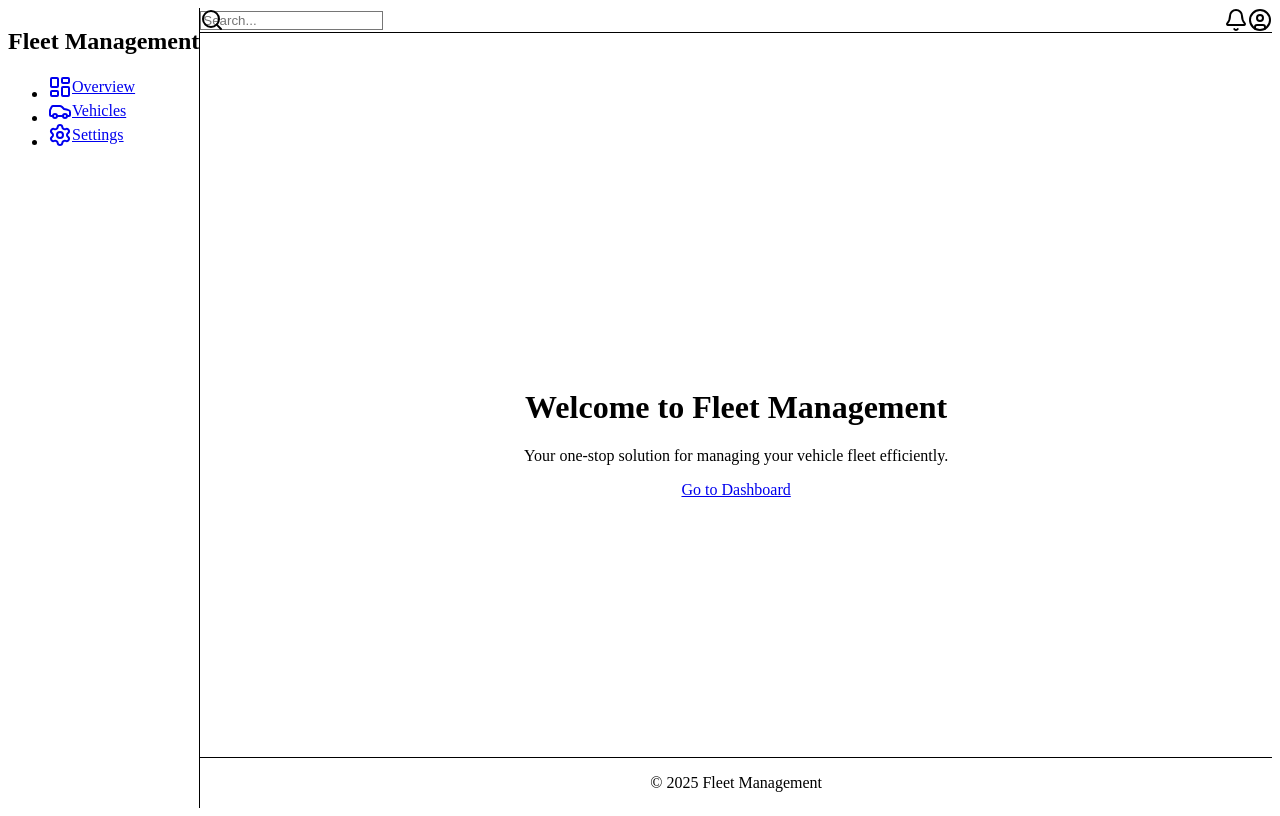
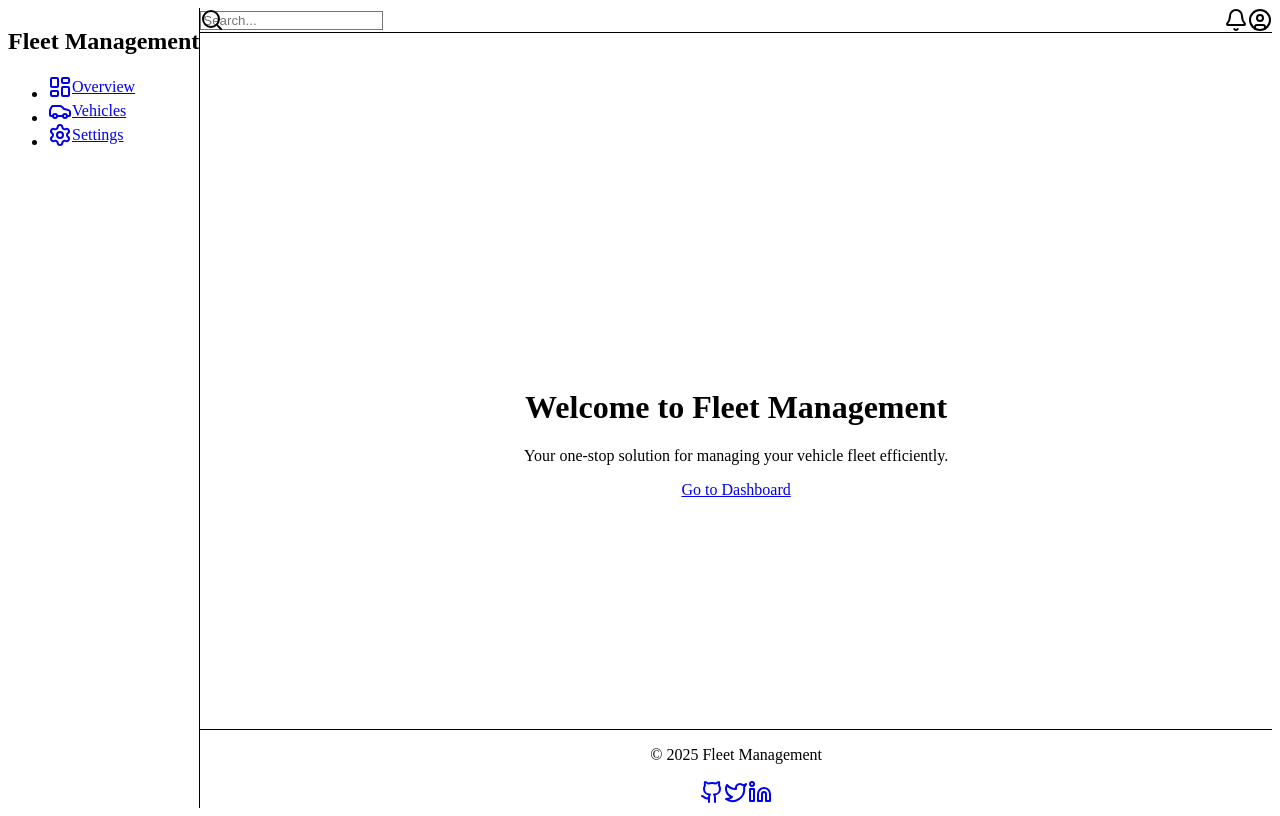
Before and after one commit to choucheniheb/fleet-management-front-end, a Next.js app: page / in a window 1280 px wide. Built offline with nearby package versions, Linux system fonts and the light colour scheme.

Commit message:
feat: improve Footer UI
- Add icons to the Footer component.

Co-authored-by: openhands <openhands@all-hands.dev>

```diff
--- a/src/components/Footer.tsx
+++ b/src/components/Footer.tsx
@@ -1,8 +1,15 @@
+
+import { Github, Twitter, Linkedin } from 'lucide-react';
 
 const Footer = () => {
   return (
     <div className="text-center p-5 bg-white border-t border-gray-200">
-      <p className="text-gray-500">© 2025 Fleet Management</p>
+      <p className="text-gray-500 mb-4">© 2025 Fleet Management</p>
+      <div className="flex justify-center space-x-4">
+        <a href="#" className="text-gray-500 hover:text-blue-500"><Github /></a>
+        <a href="#" className="text-gray-500 hover:text-blue-500"><Twitter /></a>
+        <a href="#" className="text-gray-500 hover:text-blue-500"><Linkedin /></a>
+      </div>
     </div>
   );
 };
```
